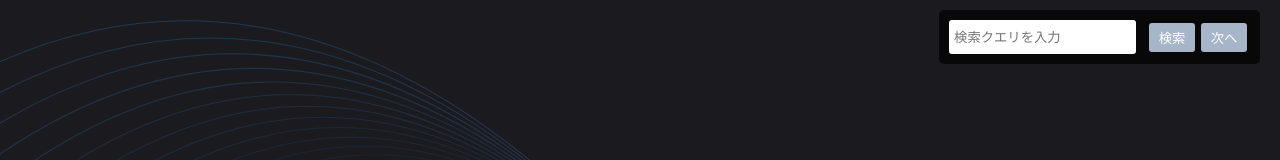
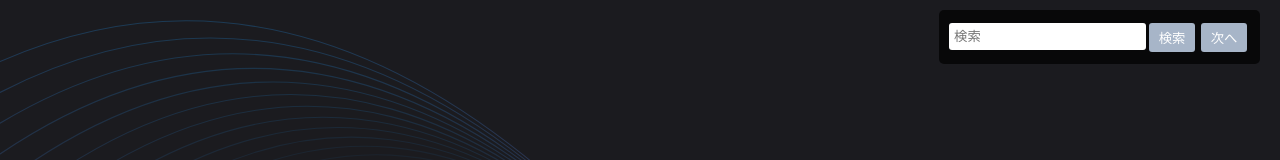
Before and after one commit to enpedasi/electron-json-viewer, a React (Vite) app in the folder src/renderer/: page / in a window 1280 px wide. Shown: the top 160 px of the page. Built offline with nearby package versions, Linux system fonts and the light colour scheme.

Commit message:
Improve: findbox and hilight

```diff
--- a/src/renderer/src/App.css
+++ b/src/renderer/src/App.css
@@ -186,15 +186,17 @@ tr.object-hdr th {
 }
 
 .highlight {
-  background-color: yellow;
-  color: black;
-}
-
-.current-highlight {
   border: 2px solid white;
   background-clip: padding-box;
   background-color: rgba(95, 98, 47, 0.801);
   color: white;
+}
+
+.current-highlight {
+  background-clip: padding-box;
+  border: 1px solid black;
+  background-color: yellow;
+  color: black;
 }
 
 /* 既存のスタイルの下に追加 */
@@ -241,6 +243,42 @@ tr.object-hdr th {
   background-color: #005a9e;
 }
 
+.search-input-wrapper > input {
+  margin-top: 3px;
+  width: 100%;
+  height: 80%;
+  padding: 5px;
+  border: none;
+  border-radius: 3px;
+}
+
+.search-input-wrapper {
+  position: relative;
+  display: inline-block;
+}
+
+.clear-search {
+  position: absolute;
+  right: 5px;
+  top: 40%;
+  transform: translateY(-50%);
+  background: none!important;
+  border: none;
+  cursor: pointer;
+  font-size: 18px;
+  color: #333!important;
+  height: 80%;
+}
+
+.clear-search:hover {
+  color: #333!important;
+  background-color: #f1f1f1!important;
+}
+
+.clear-search::before {
+  content: '×';
+}
+
 .json-viewer-container {
   width: 100%;
   height: 100%;
--- a/src/renderer/src/App.tsx
+++ b/src/renderer/src/App.tsx
@@ -48,7 +48,12 @@ function App() {
   const handleSearch = () => {
     const results = searchJson(jsonData, searchQuery);
     setSearchResults(results);
-    setCurrentResultIndex(0);
+    setCurrentResultIndex(results.length > 0 ? 0 : -1);
+  };
+
+  const clearSearch = () => {
+    setSearchQuery('');
+    resetSearch();
   };
 
   const handleNextResult = () => {
@@ -79,7 +84,9 @@ function App() {
   const handleSearchInputChange = (e: React.ChangeEvent<HTMLInputElement>) => {
     setSearchQuery(e.target.value);
     if (e.target.value === '') {
-      resetSearch(); // 検索クエリが空の場合、すべてのハイライトをクリア
+      resetSearch();
+    } else {
+      handleSearch();
     }
   };
 
@@ -117,6 +124,7 @@ function App() {
   return (
     <div className="app-container vscode-dark">
       <div className="search-container">
+        <div className="search-input-wrapper">
           <input
             type="text"
             value={searchQuery}
@@ -125,8 +133,12 @@ function App() {
               if (e.nativeEvent.isComposing || e.key !== 'Enter') return;
               handleSearchOrNext();
             }}
-          placeholder="検索クエリを入力"
+            placeholder="検索"
           />
+          {searchQuery && (
+            <button className="clear-search" onClick={clearSearch} aria-label="Clear search"></button>
+          )}
+        </div>
         <button onClick={handleSearch}>検索</button>
         <button onClick={handleNextResult}>次へ</button>
       </div>
```
Lines whose indentation alone changed are shown as unchanged.
